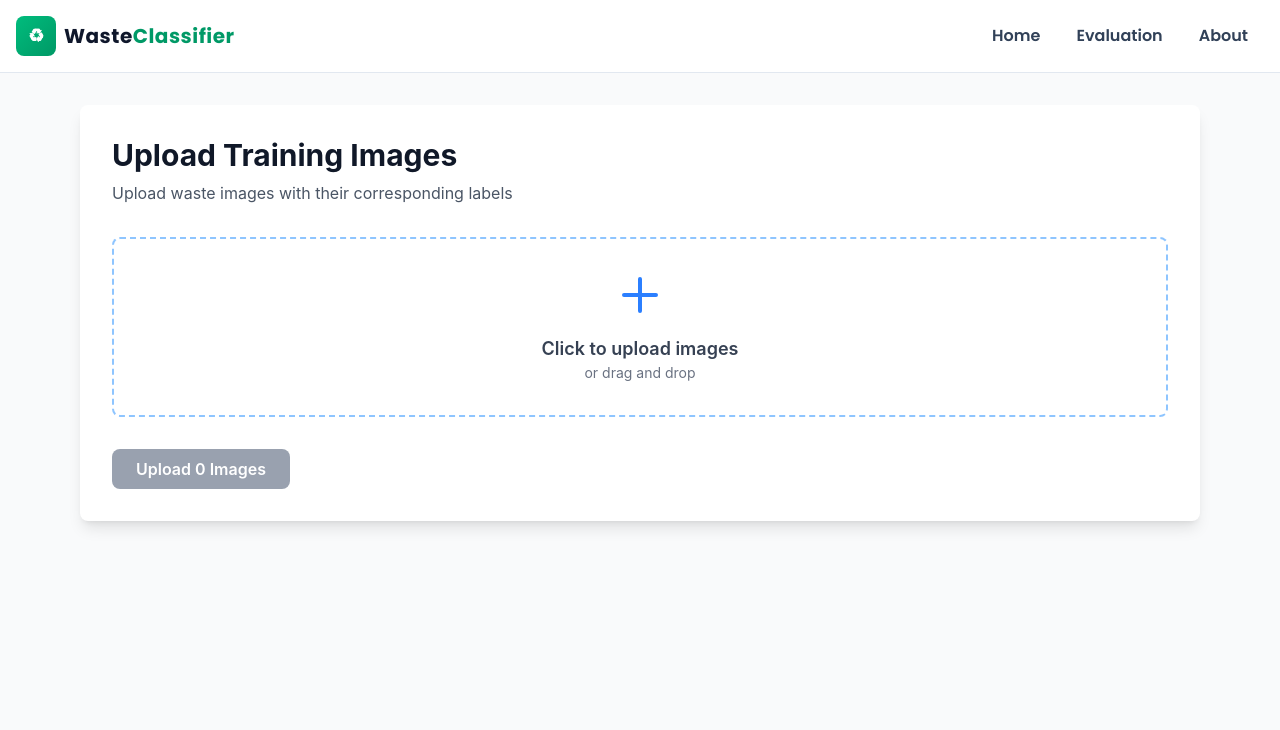
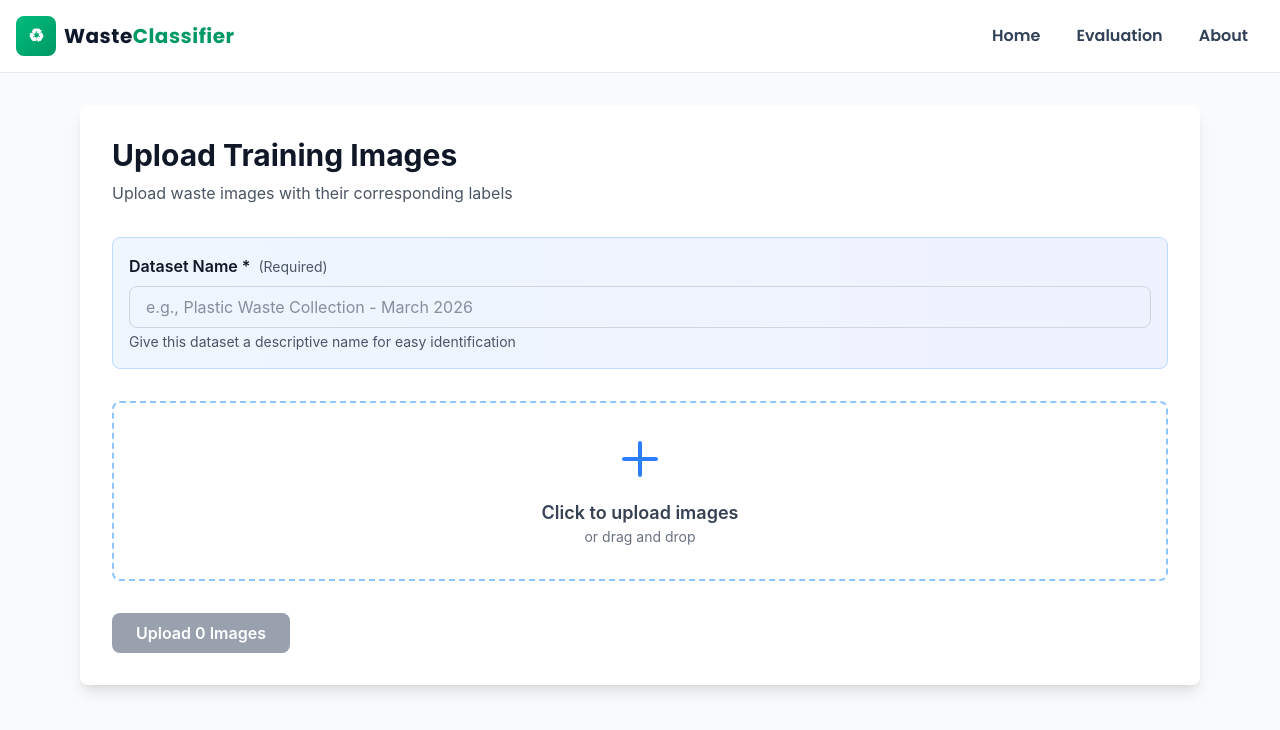
Before and after one commit to pikacoder44/waste-management-classifier, a Next.js app in the folder frontend/: page /admin/upload in a window 1280 px wide. Shown: the top 730 px of the page. Built offline with nearby package versions, Linux system fonts and the light colour scheme.

Commit message:
Add dataset name input and validation to upload page

```diff
--- a/frontend/app/admin/upload/page.tsx
+++ b/frontend/app/admin/upload/page.tsx
@@ -1,7 +1,7 @@
 "use client";
 
 import { useState } from "react";
-
+import Image from "next/image";
 interface ImageFile {
   file: File;
   label: string;
@@ -27,6 +27,7 @@ interface UploadResponse {
 
 export default function AdminUploadPage() {
   const [images, setImages] = useState<ImageFile[]>([]);
+  const [datasetName, setDatasetName] = useState("");
   const [uploading, setUploading] = useState(false);
   const [response, setResponse] = useState<UploadResponse | null>(null);
   const [error, setError] = useState<string | null>(null);
@@ -66,6 +67,12 @@ export default function AdminUploadPage() {
   };
 
   const handleUpload = async () => {
+    // Validate dataset name
+    if (!datasetName.trim()) {
+      setError("Please enter a dataset name");
+      return;
+    }
+
     // Validate that all images have labels
     if (images.some((img) => !img.label)) {
       setError("Please select a label for all images");
@@ -118,6 +125,7 @@ export default function AdminUploadPage() {
           Authorization: `Bearer ${token}`,
         },
         body: JSON.stringify({
+          datasetName: datasetName.trim(),
           images: imageData,
         }),
       });
@@ -151,6 +159,28 @@ export default function AdminUploadPage() {
           <p className="text-gray-600 mb-8">
             Upload waste images with their corresponding labels
           </p>
+
+          {/* Dataset Name Input */}
+          <div className="mb-8 p-4 bg-linear-to-r from-blue-50 to-indigo-50 rounded-lg border border-blue-200">
+            <label htmlFor="datasetName" className="block mb-2">
+              <span className="font-semibold text-gray-900">
+                Dataset Name *
+              </span>
+              <span className="text-sm text-gray-600 ml-2">(Required)</span>
+            </label>
+            <input
+              type="text"
+              id="datasetName"
+              value={datasetName}
+              onChange={(e) => setDatasetName(e.target.value)}
+              placeholder="e.g., Plastic Waste Collection - March 2026"
+              disabled={uploading}
+              className="w-full px-4 py-2 border border-gray-300 rounded-lg focus:outline-none focus:ring-2 focus:ring-blue-500 disabled:bg-gray-200"
+            />
+            <p className="text-sm text-gray-600 mt-1">
+              Give this dataset a descriptive name for easy identification
+            </p>
+          </div>
 
           {/* Upload Area */}
           <div className="mb-8">
@@ -222,7 +252,7 @@ export default function AdminUploadPage() {
                 {images.map((img, index) => (
                   <div key={index} className="relative group">
                     <div className="bg-gray-100 rounded-lg overflow-hidden">
-                      <img
+                      <Image
                         src={img.preview}
                         alt={`Preview ${index}`}
                         className="w-full h-48 object-cover"
@@ -275,6 +305,7 @@ export default function AdminUploadPage() {
                 onClick={() => {
                   images.forEach((img) => URL.revokeObjectURL(img.preview));
                   setImages([]);
+                  setDatasetName("");
                 }}
                 disabled={uploading}
                 className="px-6 py-2 bg-gray-300 text-gray-700 rounded-lg font-semibold disabled:cursor-not-allowed hover:bg-gray-400 transition"
```
